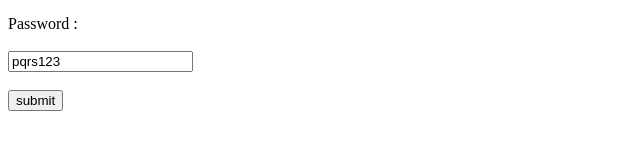
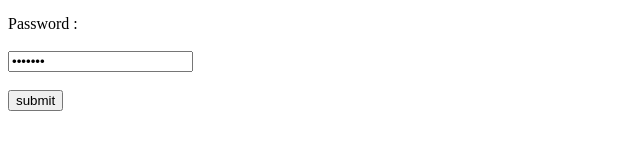
Before and after one commit to tarang2025/CSE-28, a plain HTML site: page login form.html in a window 1280 px wide. Shown: the part 140-290 px from the top of the page, 0-640 px from the left. Drawn offline with Linux system fonts and the light colour scheme.

Commit message:
login form 2

```diff
--- a/login form.html
+++ b/login form.html
@@ -11,7 +11,7 @@
         <label for="Login">Username</label><br><br>
         <input type="text" id="Login" name="Login" value="Tarang"></input><br><br>
         <label for="xyz">Password :</label><br><br>
-        <input tpe="Password" id="xyz" name="xyz", value="pqrs123"></input><br><br>
+        <input type="Password" id="xyz" name="xyz", value="pqrs123"></input><br><br>
         <input type="button" name="button" value="submit"></input>
     </form>
 
```
